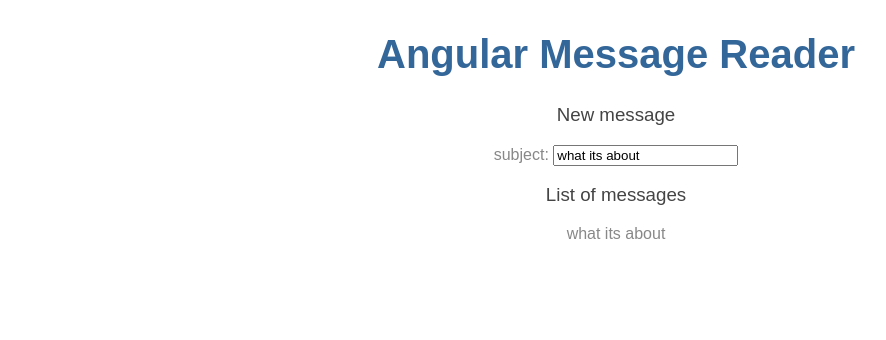
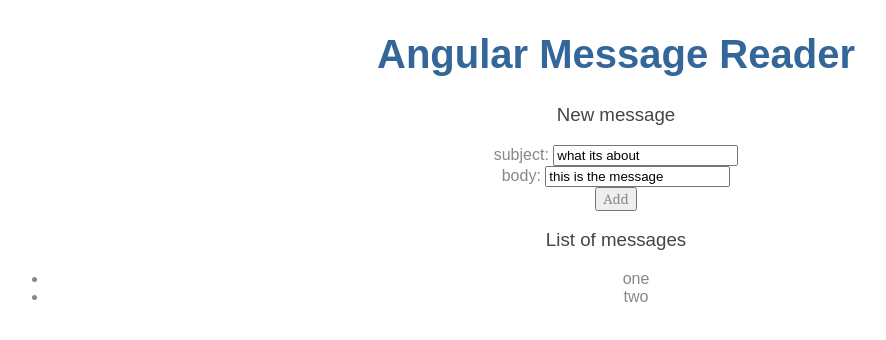
Before and after one commit to edphelps/angular-messages, an Angular app: page / in a window 1280 px wide. Shown: the top 340 px of the page, without its empty margins (24-910 px from the left). Built offline with nearby package versions, Linux system fonts and the light colour scheme.

Commit message:
before setting up data service

```diff
--- a/src/app/app.module.ts
+++ b/src/app/app.module.ts
@@ -4,15 +4,13 @@
 import { AppRoutingModule } from './app-routing.module';
 import { AppComponent } from './app.component';
 import { MessagesComponent } from './messages/messages.component';
-import { MessageComponent } from './message/message.component';
 
 import { FormsModule } from '@angular/forms'; // <-- NgModel lives here
 
 @NgModule({
   declarations: [
     AppComponent,
-    MessagesComponent,
-    MessageComponent
+    MessagesComponent
   ],
   imports: [
     BrowserModule,
--- a/src/app/message/message.component.html
+++ /dev/null
@@ -1,3 +0,0 @@
-<p>
-  message works!
-</p>
--- a/src/app/message/message.component.ts
+++ /dev/null
@@ -1,15 +0,0 @@
-import { Component, OnInit } from '@angular/core';
-
-@Component({
-  selector: 'app-message',
-  templateUrl: './message.component.html',
-  styleUrls: ['./message.component.css']
-})
-export class MessageComponent implements OnInit {
-
-  constructor() { }
-
-  ngOnInit() {
-  }
-
-}
--- a/src/app/messages/messages.component.html
+++ b/src/app/messages/messages.component.html
@@ -1,4 +1,29 @@
 <div>
+
+  <h3>New message</h3>
+  <div>
+    <label>subject:
+      <input [(ngModel)]="newMsg.subject" placeholder="subject" />
+    </label>
+  </div>
+  <div>
+    <label>body:
+      <input [(ngModel)]="newMsg.body" placeholder="body" />
+    </label>
+  <div>
+  <button (click)="onclickAdd()">Add</button>
+
+  <h3>List of messages</h3>
+  <ul>
+    <li *ngFor="let msg of msgs">
+      {{msg.subject}}
+    </li>
+  </ul>
+  <div>
+  </div>
+</div>
+
+<!-- <div>
   <h3>New message</h3>
   <label>subject:
     <input [(ngModel)]="msg.subject" placeholder="subject" />
@@ -7,4 +32,4 @@
   <div>{{msg.subject}}</div>
   <div>
   </div>
-</div>
+</div> -->
--- a/src/app/messages/messages.component.ts
+++ b/src/app/messages/messages.component.ts
@@ -1,5 +1,5 @@
 import { Component, OnInit } from '@angular/core';
-import { Msg } from '../msg';
+// import { Msg } from '../msg';
 
 @Component({
   selector: 'app-messages',
@@ -7,11 +7,36 @@
   styleUrls: ['./messages.component.css']
 })
 export class MessagesComponent implements OnInit {
-  msg: Msg = {
-    id: 1,
+
+  nextId = 3;
+  msgs = [
+    { id: 1,
+      subject: "one",
+      body: "all about one"},
+    { id: 2,
+      subject: "two",
+      body: "all about two"}
+  ]
+
+  newMsg = {
+    // id: 1,
     subject: 'what its about',
     body: 'this is the message'
   };
+
+  onclickAdd() {
+    console.log("Add");
+    this.newMsg.id = this.nextId++;
+    this.msgs.push(this.newMsg);
+    this.newMsg.subject = '';
+    this.newMsg.body = '';
+  }
+
+  // msg: Msg = {
+  //   id: 1,
+  //   subject: 'what its about',
+  //   body: 'this is the message'
+  // };
 
   constructor() { }
 
```
Also changed, not shown: src/app/message/message.component.css (deleted), 1 other file (tests, documents, lock files or other folders).
